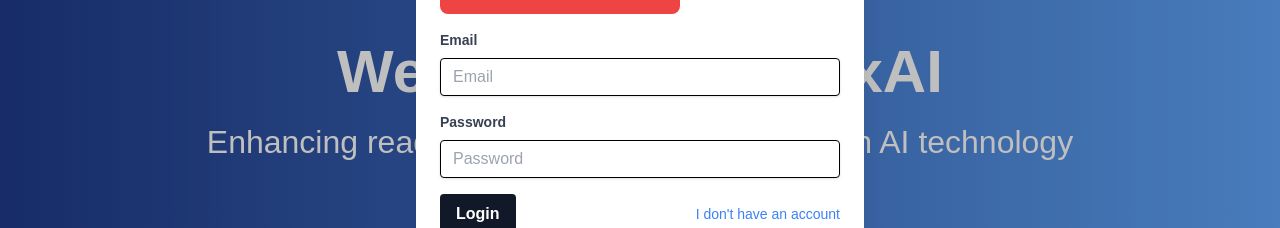
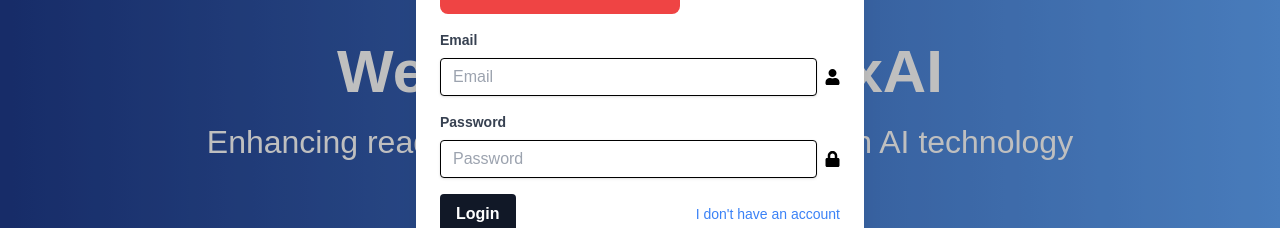
Before and after one commit to aabron/DyslexAI-CSC, a React (Create React App) app: page / in a window 1280 px wide. Both pictures are taken after a click on the button "Login". Shown: the part 296-524 px from the top of the page. Built offline with nearby package versions, Linux system fonts and the light colour scheme; no server answers; a web font is replaced by a local one.

Commit message:
login icons
login icons for email text field and password text field

```diff
--- a/src/components/Modal.jsx
+++ b/src/components/Modal.jsx
@@ -8,6 +8,7 @@ import { loginLogic } from '../backend/Auth/Login';
 import { forgotPasswordLogic } from '../backend/Auth/Forgotpassword';
 import { useNavigate } from 'react-router-dom';
 import { getAuth, onAuthStateChanged } from 'firebase/auth';
+import { FaUser, FaLock } from "react-icons/fa";
 
 
 
@@ -31,7 +32,7 @@ const Modal = ({ isOpen, setIsOpen, setIsAuthenticated, isAuthenticated, setFirs
     }
 
     const closeModal = () => {
-        resetPasswordErrorMessage();
+        resetPasswordErrorMessage(); // clear the displayed error message when user click exist out of the pop up form
         setIsOpen(false);
         setIsLogin(true); // Reset to login form when closing modal
     };
@@ -243,6 +244,7 @@ const Modal = ({ isOpen, setIsOpen, setIsAuthenticated, isAuthenticated, setFirs
                                                             <label className="block text-gray-700 text-sm font-bold mb-2 " htmlFor="login-username">
                                                                 Email
                                                             </label>
+                                                            <div className="flex items-center w-full">
                                                                 <input
                                                                     className="shadow appearance-none border rounded w-full py-2 px-3 text-gray-700 border-black leading-tight focus:outline-none focus:shadow-outline"
                                                                     id="login-email"
@@ -250,11 +252,14 @@ const Modal = ({ isOpen, setIsOpen, setIsAuthenticated, isAuthenticated, setFirs
                                                                     placeholder="Email"
                                                                     onChange={(e) => setEmail(e.target.value)}
                                                                 />
+                                                                <FaUser className="ml-2"/>
+                                                            </div>
                                                         </div>
                                                         <div className="mb-4">
                                                             <label className="block text-gray-700 text-sm font-bold mb-2" htmlFor="login-password">
                                                                 Password
                                                             </label>
+                                                            <div className="flex items-center w-full">
                                                                 <input
                                                                     className="shadow appearance-none border rounded w-full py-2 px-3 text-gray-700 border-black leading-tight focus:outline-none focus:shadow-outline"
                                                                     id="login-password"
@@ -262,6 +267,8 @@ const Modal = ({ isOpen, setIsOpen, setIsAuthenticated, isAuthenticated, setFirs
                                                                     placeholder="Password"
                                                                     onChange={(e) => setPassword(e.target.value)}
                                                                 />
+                                                                <FaLock className="ml-2"/>
+                                                            </div>
                                                         </div>
                                                         <div className="flex items-center justify-between">
                                                             <button
```
Also changed, not shown: 1 other file (tests, documents, lock files or other folders). Lines whose indentation alone changed are shown as unchanged.
